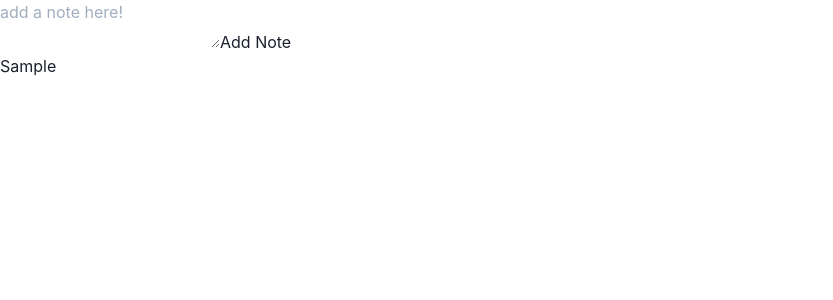
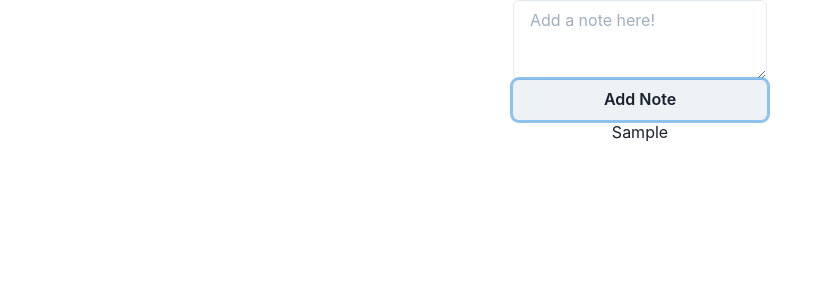
Before and after one commit to Mito6211/notes, a React (Create React App) app: page / in a window 1280 px wide. Both pictures are taken after typing "Sample" into the empty fields and a click on the button "Add Note". Shown: the top 300 px of the page, without its empty margins (0-833 px from the left). Built offline with nearby package versions, Linux system fonts and the light colour scheme.

Commit message:
Made every component into a chakraui component, refactors

```diff
--- a/src/App.js
+++ b/src/App.js
@@ -1,53 +1,42 @@
 import React, { useState, useEffect } from "react";
+import { Container, Flex, Text, Box, Button, Textarea } from "@chakra-ui/react";
 
 export default function App() {
-  const [formData, setFormData] = useState({
-    note: localStorage.getItem("note") || "",
-    allNotes: JSON.parse(localStorage.getItem("allNotes")) || [],
-  });
-
-  const handleChange = (e) => {
-    const { name, value } = e.target;
-    setFormData((prevData) => ({
-      ...prevData,
-      [name]: value,
-    }));
-  };
-
-  const addNote = () => {
-    setFormData((prevData) => ({
-      ...prevData,
-      note: "",
-      allNotes: [...prevData.allNotes, formData.note],
-    }));
-    localStorage.setItem(
-      "allNotes",
-      JSON.stringify([...formData.allNotes, formData.note])
-    );
-  };
+  const [note, setNote] = useState(localStorage.getItem("note") || "");
+  const [allNotes, setAllNotes] = useState(
+    JSON.parse(localStorage.getItem("allNotes")) || []
+  );
 
   useEffect(() => {
-    localStorage.setItem("note", formData.note);
-  }, [formData.note]);
+    localStorage.setItem("note", note);
+    localStorage.setItem("allNotes", JSON.stringify(allNotes));
+  }, [note, allNotes]);
 
   return (
-    <div>
-      <div>
-        <textarea
-          placeholder="add a note here!"
+    <Container centerContent maxW="1000px">
+      <Flex direction="column">
+        <Textarea
+          placeholder="Add a note here!"
           name="note"
-          value={formData.note}
-          onChange={handleChange}
+          value={note}
+          onChange={(e) => setNote(e.target.value)}
         />
-        <button onClick={addNote}>Add Note</button>
-      </div>
-      <div>
-        {formData.allNotes.map((note) => (
-          <div>
-            <p>{note}</p>
-          </div>
+        <Button
+          onClick={() => {
+            setAllNotes((prev) => [...prev, note]);
+            setNote("");
+          }}
+        >
+          Add Note
+        </Button>
+      </Flex>
+      <Flex direction="column">
+        {allNotes.map((note) => (
+          <Box>
+            <Text>{note}</Text>
+          </Box>
         ))}
-      </div>
-    </div>
+      </Flex>
+    </Container>
   );
 }
```
